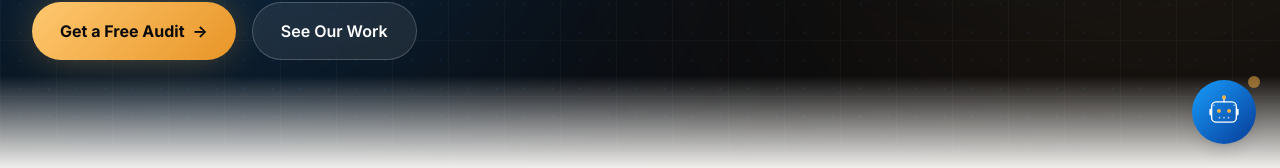
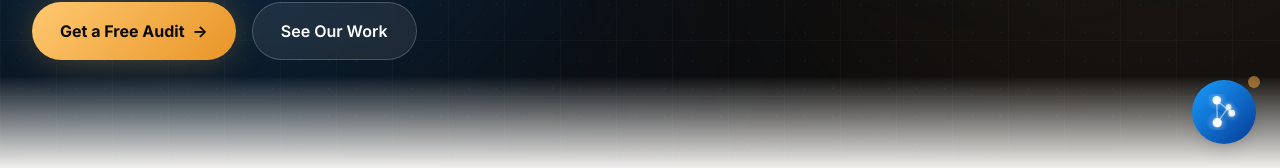
Before and after one commit to AppStudioPros/mobile-computer-specialists, a Next.js app: page / in a window 1280 px wide. Shown: the part 632-800 px from the top of the page. Built offline with nearby package versions, Linux system fonts and the light colour scheme.

Commit message:
Bot: replace robot head with WDP365-style node orb (4 light nodes bouncing/kissing inner wall, 30x30)

```diff
--- a/src/components/layout/RobotBot.tsx
+++ b/src/components/layout/RobotBot.tsx
@@ -2,7 +2,7 @@
 
 import { useState, useRef, useEffect } from "react";
 import { motion, AnimatePresence } from "framer-motion";
-import RobotHead from "@/components/ui/RobotHead";
+import AiNodeOrb from "@/components/ui/AiNodeOrb";
 
 type Message = {
   role: "bot" | "user";
@@ -52,7 +52,7 @@ export default function RobotBot() {
         aria-label="Open chat"
       >
         <div className="text-white">
-          <RobotHead size={36} primaryColor="#ffffff" accentColor="#ffb547" />
+          <AiNodeOrb className="w-9 h-9" />
         </div>
         {!open && (
           <span className="absolute -top-1 -right-1 w-3 h-3 rounded-full bg-[var(--color-mcs-amber)] animate-pulse" />
@@ -72,7 +72,7 @@ export default function RobotBot() {
             {/* Header */}
             <div className="px-5 py-4 mcs-gradient-blue text-white flex items-center gap-3">
               <div className="w-10 h-10 rounded-full bg-white/15 flex items-center justify-center backdrop-blur-sm text-white">
-                <RobotHead size={26} primaryColor="#ffffff" accentColor="#ffb547" />
+                <AiNodeOrb className="w-7 h-7" />
               </div>
               <div>
                 <div className="text-sm font-bold">MCS Assistant</div>
--- /dev/null
+++ b/src/components/ui/AiNodeOrb.tsx
@@ -0,0 +1,169 @@
+"use client";
+
+/**
+ * AiNodeOrb (MCS) — 4 light nodes physically bouncing inside a circular container,
+ * kissing the inner wall on impact. Ported from the Web Design Pros 365 orb concept
+ * and tuned for MCS (white nodes on the brand-blue gradient launcher).
+ *
+ * Each node has its own velocity vector and reflects off the inner wall of the
+ * 30x30 viewBox using radial-reflection physics. Connection lines track the nodes
+ * each frame so the network shape morphs as they move. Nodes pulse in size on
+ * their own beat. Pure React state via requestAnimationFrame; cleans up on unmount.
+ * Respects prefers-reduced-motion: nodes freeze in their initial positions.
+ */
+
+import { useEffect, useRef, useState } from "react";
+
+type Node = {
+  x: number;
+  y: number;
+  vx: number;
+  vy: number;
+  baseR: number;
+  pulsePhase: number;
+};
+
+// 30x30 viewBox, center at 15, inner radius 15.
+const CENTER = 15;
+const INNER_RADIUS = 15;
+
+function initialNodes(): Node[] {
+  // Deterministic seed positions near the inner walls so the orb reads as
+  // "already in motion across the full diameter." SSR + first client paint agree.
+  return [
+    { x: 5, y: 13, vx: 6.0, vy: -5.0, baseR: 3.0, pulsePhase: 0 },
+    { x: 24, y: 6, vx: -5.4, vy: 5.6, baseR: 3.2, pulsePhase: 0.4 },
+    { x: 21, y: 24, vx: -5.8, vy: -4.8, baseR: 2.8, pulsePhase: 0.7 },
+    { x: 8, y: 23, vx: 5.2, vy: 5.2, baseR: 3.0, pulsePhase: 1.1 },
+  ];
+}
+
+export default function AiNodeOrb({ className }: { className?: string }) {
+  const [nodes, setNodes] = useState<Node[]>(initialNodes);
+  const rafRef = useRef<number | null>(null);
+  const lastTsRef = useRef<number | null>(null);
+
+  useEffect(() => {
+    if (typeof window === "undefined") return;
+    if (window.matchMedia?.("(prefers-reduced-motion: reduce)").matches) return;
+
+    const step = (ts: number) => {
+      const last = lastTsRef.current ?? ts;
+      const dt = Math.min(0.05, (ts - last) / 1000);
+      lastTsRef.current = ts;
+
+      setNodes((prev) =>
+        prev.map((n) => {
+          let { x, y, vx, vy } = n;
+          x += vx * dt;
+          y += vy * dt;
+
+          // Reflect off the inner wall of the circular container.
+          // Max travel = (orb radius - node radius) so the node visually kisses the wall.
+          const dx = x - CENTER;
+          const dy = y - CENTER;
+          const dist = Math.sqrt(dx * dx + dy * dy);
+          const maxDist = INNER_RADIUS - n.baseR;
+          if (dist > maxDist) {
+            const nx = dx / dist;
+            const ny = dy / dist;
+            const dot = vx * nx + vy * ny;
+            vx = vx - 2 * dot * nx;
+            vy = vy - 2 * dot * ny;
+            x = CENTER + nx * maxDist;
+            y = CENTER + ny * maxDist;
+          }
+
+          return {
+            ...n,
+            x,
+            y,
+            vx,
+            vy,
+            pulsePhase: (n.pulsePhase + dt / 1.6) % 1,
+          };
+        }),
+      );
+
+      rafRef.current = window.requestAnimationFrame(step);
+    };
+
+    rafRef.current = window.requestAnimationFrame(step);
+    return () => {
+      if (rafRef.current != null) window.cancelAnimationFrame(rafRef.current);
+      lastTsRef.current = null;
+    };
+  }, []);
+
+  // Connect each node to the next in a loop so all 4 form a morphing network.
+  const links = [
+    [0, 1],
+    [1, 2],
+    [2, 3],
+    [3, 0],
+  ];
+
+  return (
+    <svg
+      className={className}
+      viewBox="0 0 30 30"
+      fill="none"
+      xmlns="http://www.w3.org/2000/svg"
+      aria-hidden="true"
+    >
+      <defs>
+        <radialGradient id="mcs-node-glow" cx="50%" cy="50%" r="50%">
+          <stop offset="0%" stopColor="#ffffff" stopOpacity="0.55" />
+          <stop offset="60%" stopColor="#ffffff" stopOpacity="0.12" />
+          <stop offset="100%" stopColor="#ffffff" stopOpacity="0" />
+        </radialGradient>
+      </defs>
+
+      {/* Connection lines tracking nodes */}
+      {links.map(([a, b], i) => (
+        <line
+          key={`link-${i}`}
+          x1={nodes[a].x}
+          y1={nodes[a].y}
+          x2={nodes[b].x}
+          y2={nodes[b].y}
+          stroke="rgba(255,255,255,0.5)"
+          strokeWidth="1.2"
+          strokeLinecap="round"
+        />
+      ))}
+
+      {/* Halo layer — large soft glow under each node */}
+      {nodes.map((n, i) => {
+        const sine = Math.sin(n.pulsePhase * Math.PI * 2);
+        const r = n.baseR + sine * 0.85;
+        return (
+          <circle
+            key={`halo-${i}`}
+            cx={n.x}
+            cy={n.y}
+            r={r * 2.5}
+            fill="url(#mcs-node-glow)"
+          />
+        );
+      })}
+
+      {/* Solid node circles on top of the halo */}
+      {nodes.map((n, i) => {
+        const sine = Math.sin(n.pulsePhase * Math.PI * 2);
+        const r = n.baseR + sine * 0.85;
+        const opacity = 0.85 + sine * 0.15;
+        return (
+          <circle
+            key={`node-${i}`}
+            cx={n.x}
+            cy={n.y}
+            r={Math.max(1.4, r)}
+            fill="#ffffff"
+            opacity={opacity}
+          />
+        );
+      })}
+    </svg>
+  );
+}
```
